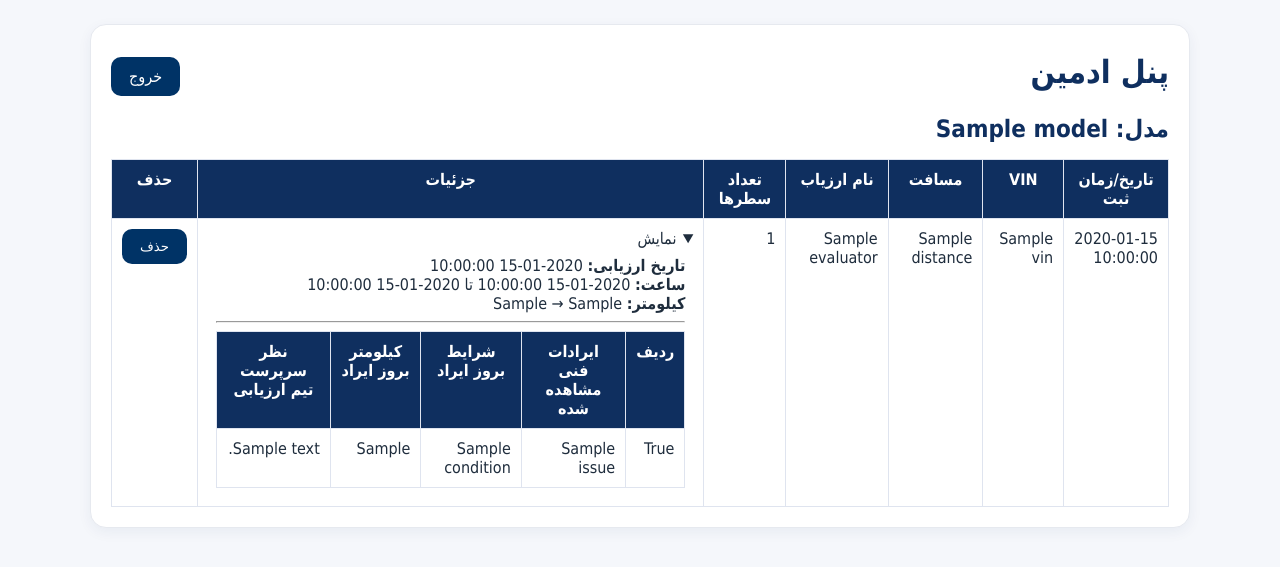
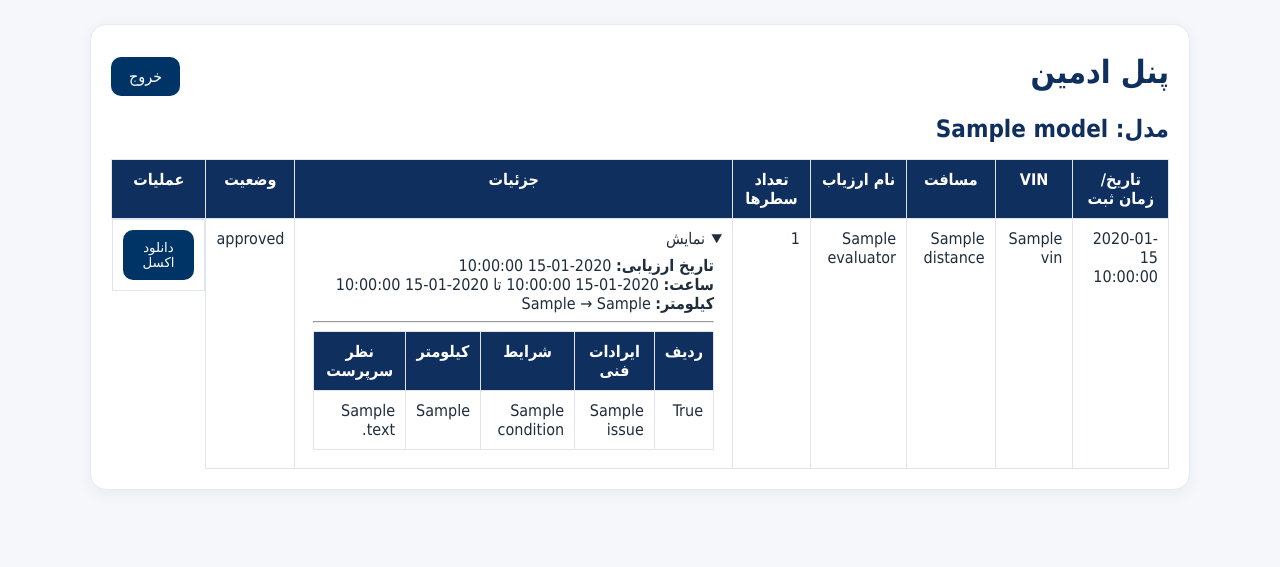
Before and after one commit to kimia-soofi/vehicle-data-app, a Flask app: template templates/admin_panel.html in a window 1280 px wide, after a click on "نمایش". Shown: the top 567 px of the page. Run offline with Flask 3, Linux system fonts and the light colour scheme; the template is opened without the code that fills it: most values are stand-ins (such as "Sample title", 1, 10 or a date in 2020); some web fonts are replaced.

Commit message:
admin_panel.html

```diff
--- a/templates/admin_panel.html
+++ b/templates/admin_panel.html
@@ -10,9 +10,7 @@
   <div class="card">
     <div class="actions" style="justify-content:space-between;">
       <h1>پنل ادمین</h1>
-        <div>
-          <a class="button" href="{{ url_for('admin_logout') }}">خروج</a>
-        </div>
+      <div><a class="button" href="{{ url_for('admin_logout') }}">خروج</a></div>
     </div>
 
     {% with messages = get_flashed_messages() %}
@@ -33,7 +31,8 @@
             <th>نام ارزیاب</th>
             <th>تعداد سطرها</th>
             <th>جزئیات</th>
-                <th>حذف</th>
+            <th>وضعیت</th>
+            <th>عملیات</th>
           </tr>
         </thead>
         <tbody>
@@ -56,10 +55,10 @@
                     <thead>
                       <tr>
                         <th>ردیف</th>
-                              <th>ایرادات فنی مشاهده شده</th>
-                              <th>شرایط بروز ایراد</th>
-                              <th>کیلومتر بروز ایراد</th>
-                              <th>نظر سرپرست تیم ارزیابی</th>
+                        <th>ایرادات فنی</th>
+                        <th>شرایط</th>
+                        <th>کیلومتر</th>
+                        <th>نظر سرپرست</th>
                       </tr>
                     </thead>
                     <tbody>
@@ -77,10 +76,20 @@
                 </div>
               </details>
             </td>
-                  <td>
-                    <form method="POST" action="{{ url_for('admin_delete', model=rec._model, fname=rec._filename) }}">
-                      <button type="submit" onclick="return confirm('حذف این رکورد؟')">حذف</button>
+            <td>{{ rec.meta.status }}</td>
+            <td class="actions">
+              {% if rec.meta.status == 'pending' %}
+              <form method="POST" action="{{ url_for('admin_approve', model=rec._model, fname=rec._filename) }}">
+                <button class="btn-approve">تایید</button>
               </form>
+              <form method="POST" action="{{ url_for('admin_reject', model=rec._model, fname=rec._filename) }}">
+                <button class="btn-reject">رد</button>
+              </form>
+              {% elif rec.meta.status == 'approved' %}
+              <form method="POST" action="{{ url_for('admin_download_excel', model=rec._model, fname=rec._filename) }}">
+                <button class="button">دانلود اکسل</button>
+              </form>
+              {% endif %}
             </td>
           </tr>
           {% endfor %}
```
Lines whose indentation alone changed are shown as unchanged.
